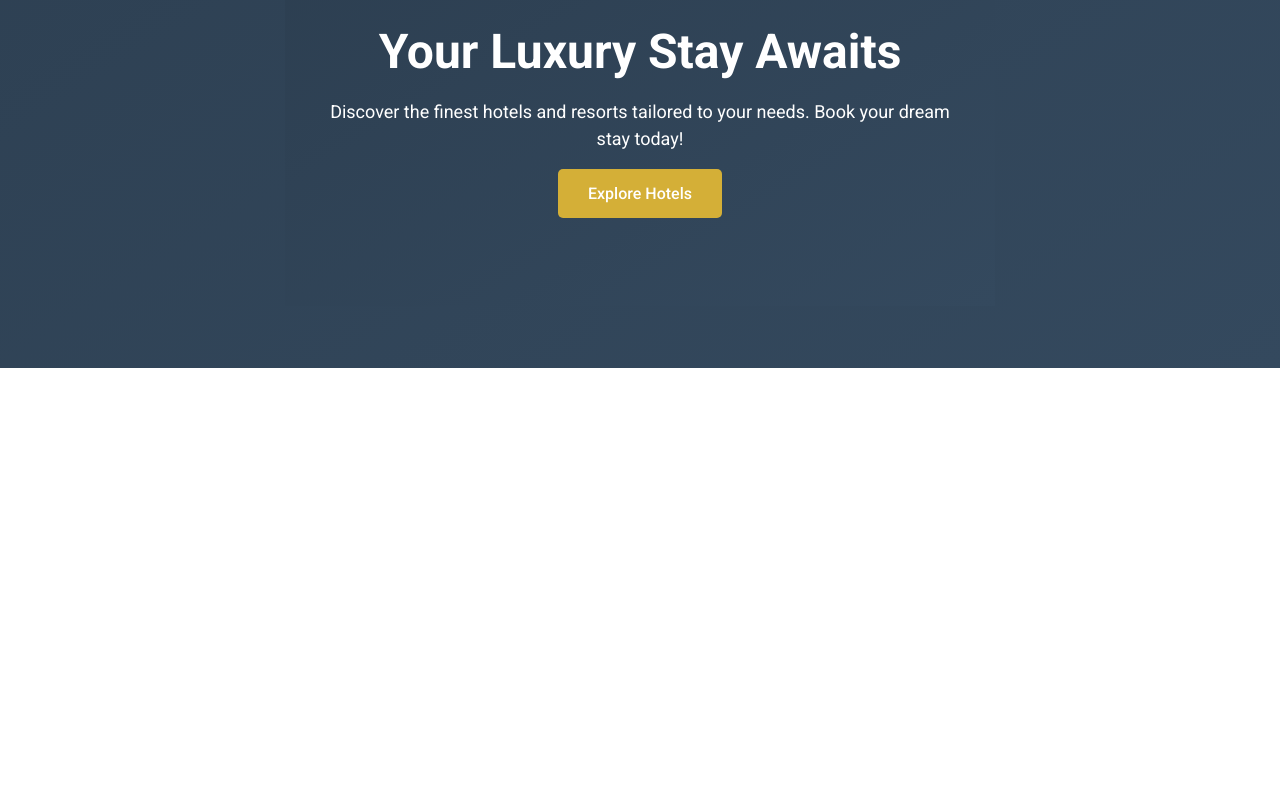
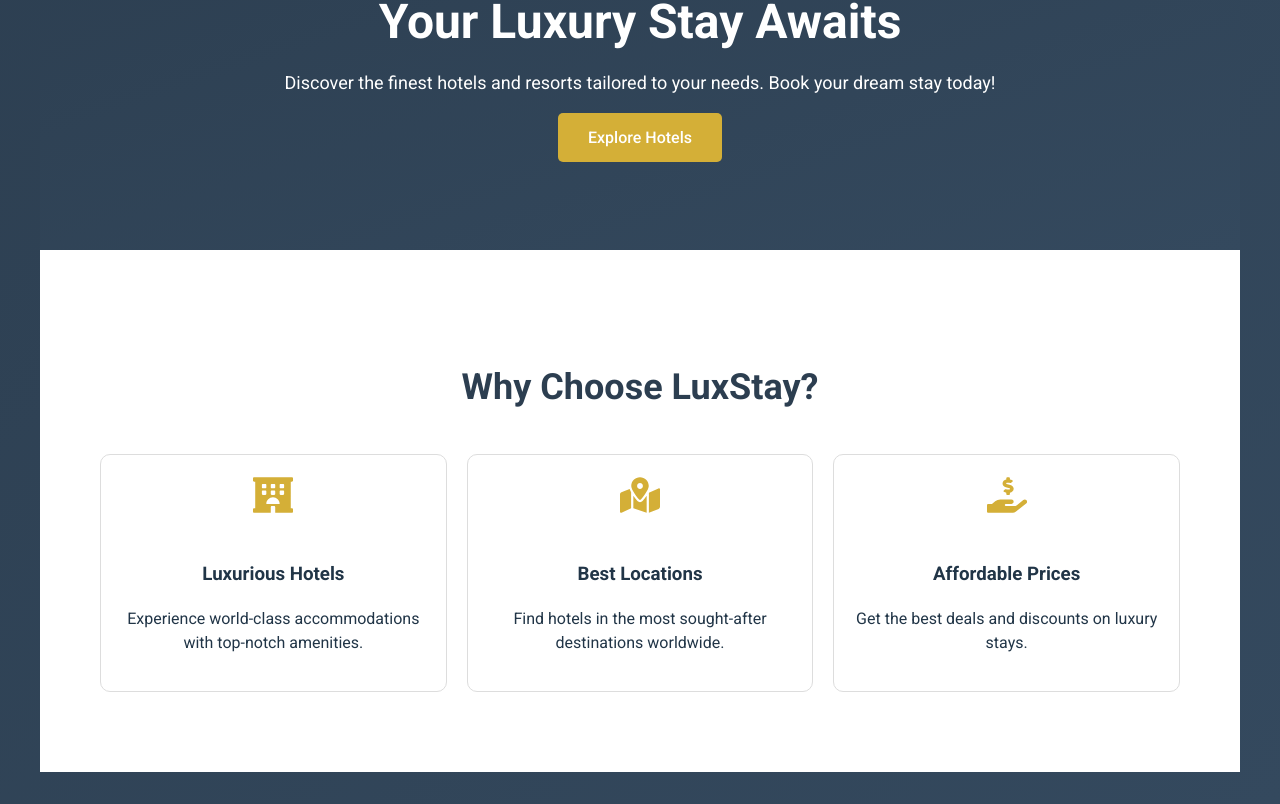
Before and after one commit to AmrShams9/Hotel_Booking_System, a React (Vite) app in the folder FrontEnd/HotelManagementSystem/: page / in a window 1280 px wide. Shown: the part 432-1236 px from the top of the page. Before the commit the page ends 800 px from the top, so only its background shows below. Built offline with nearby package versions, Linux system fonts and the light colour scheme.

Commit message:
Features Section Done

```diff
--- a/FrontEnd/HotelManagementSystem/src/components/LandinPage.jsx
+++ b/FrontEnd/HotelManagementSystem/src/components/LandinPage.jsx
@@ -1,5 +1,6 @@
 import React from "react";
 import './Styles/LandingPage.css';
+import { FaHotel, FaMapMarkedAlt, FaHandHoldingUsd } from 'react-icons/fa'; // Icons for features
 
 const LandingPage = () => {
   return(
@@ -27,6 +28,31 @@
           </div>
         </div>
       </section>
+       {/* Features Section */}
+       <section id="features" className="features">
+        <div className="container">
+          <h2>Why Choose LuxStay?</h2>
+          <div className="feature-grid">
+            <div className="feature-item">
+              <FaHotel className="feature-icon" />
+              <h3>Luxurious Hotels</h3>
+              <p>Experience world-class accommodations with top-notch amenities.</p>
+            </div>
+            <div className="feature-item">
+              <FaMapMarkedAlt className="feature-icon" />
+              <h3>Best Locations</h3>
+              <p>Find hotels in the most sought-after destinations worldwide.</p>
+            </div>
+            <div className="feature-item">
+              <FaHandHoldingUsd className="feature-icon" />
+              <h3>Affordable Prices</h3>
+              <p>Get the best deals and discounts on luxury stays.</p>
+            </div>
+          </div>
+        </div>
+      </section>
+
+
 
     </div>
 
```
